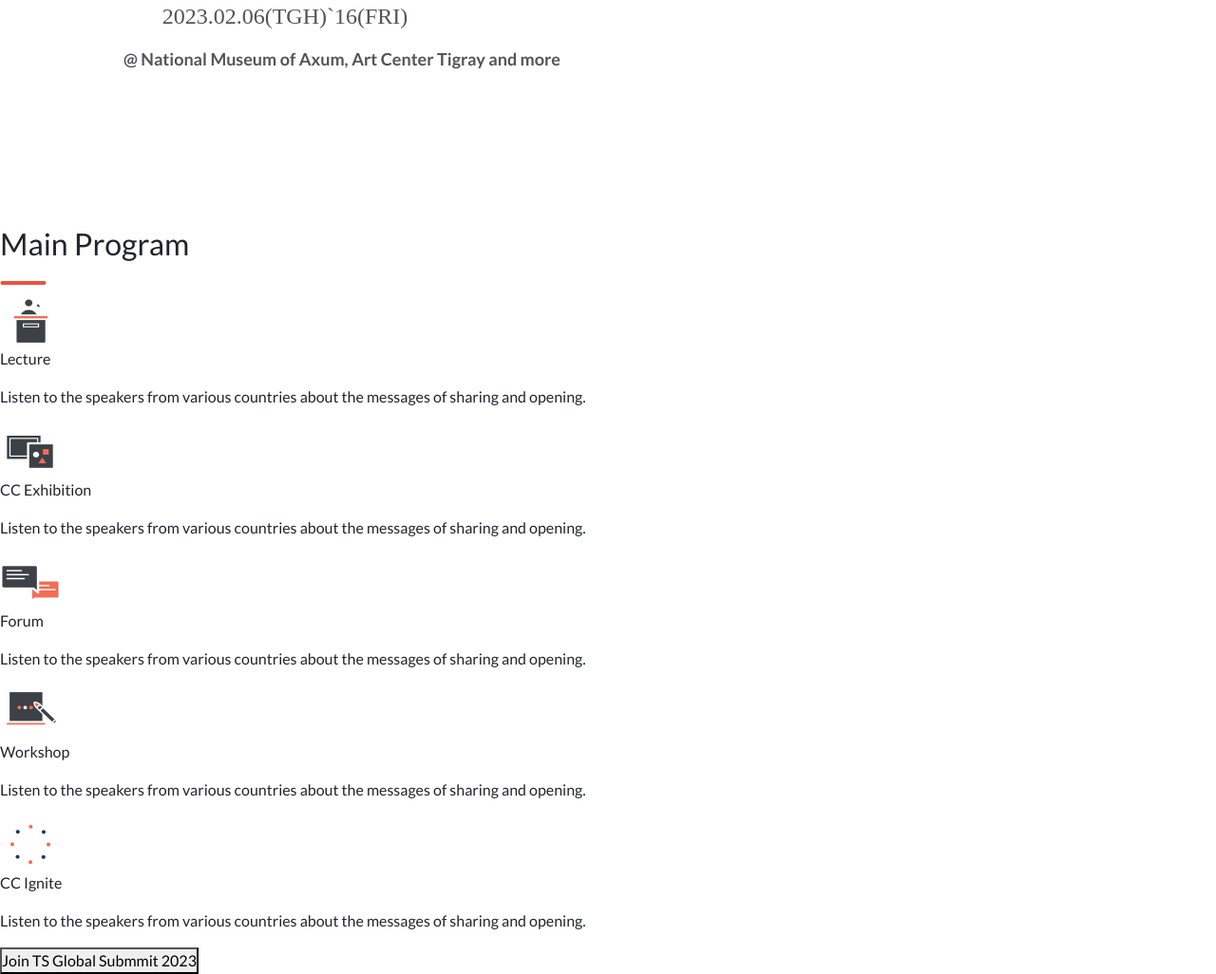
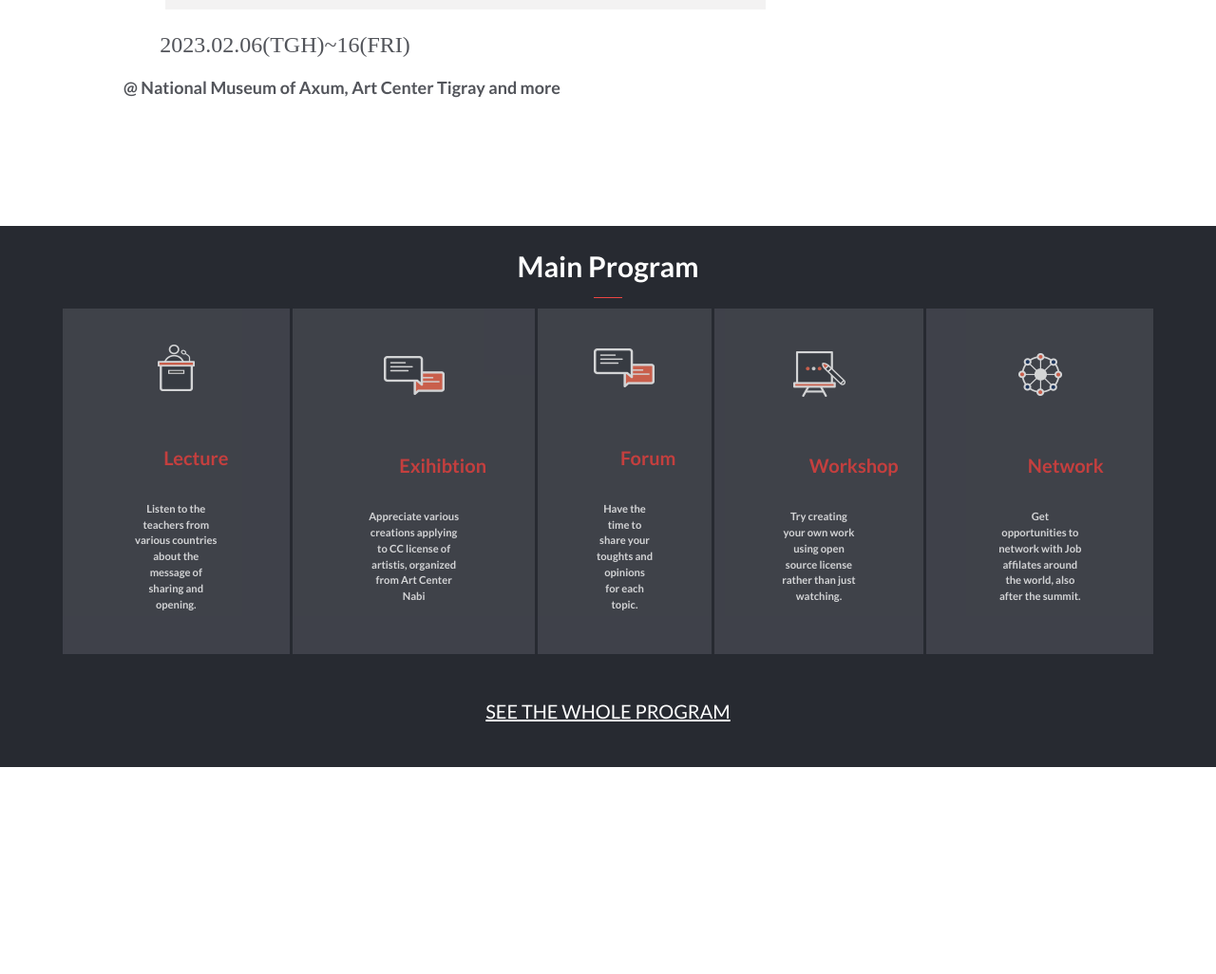
Before and after one commit to brhanuhailu/Moudle1CapstoneProject, a website: page index.html in a window 1280 px wide. Shown: the part 622-1648 px from the top of the page at 95% size. After the commit the page ends 1430 px from the top, so only its background shows below. Drawn offline with Linux system fonts and the light colour scheme; a web font is replaced by a local one.

Commit message:
index.html

```diff
--- a/index.html
+++ b/index.html
@@ -11,45 +11,32 @@
 </head>
 <body>
     <header class="hconatiner">
-        <div class="nav-mobile">
+        <div class="nav-conatiner">
             <button class="menu-link" type="button"><img src="images/hamburger_icon.png" alt="menus"></button>
              <nav class="d-menu-container">
                 <div class="d-menu-link">
                   <ul>
-                      <li><a href="#"><img src="images/github.svg" alt="Twitter"></a></li>
-                      <li><a href="#"><img src="images/twitter.svg" alt="Twitter"></a></li>
-                      <li><a href="#">Tigrigna</a></li>
-                      <li><a href="#">Contact</a></li>
-                      <li><a href="#">Logout</a></li>
+                      <li class="dnone"><a href="#"><img src="images/github.svg" alt="Twitter"></a></li>
+                      <li class="dnone"><a href="#"><img src="images/twitter.svg" alt="Twitter"></a></li>
+                      <li class="dnone"><a href="#">Tigrigna</a></li>
+                      <li class="dnone"><a href="#">Contact</a></li>
+                      <li class="dnone"><a href="#">Logout</a></li>
                   </ul>
                 </div>
-                <div class="second-menu">
+                    <div class="heder-list">
                         <div class="logo">
-                        <a href="index.html"><img src="images/fulogo.PNG" class="logo" calt="Twitter"></a>
+                            <a href="index.html"><img src="images/footerlogo.PNG" alt="Logo"></a>
                         </div>
-                <div class="ullink">
-                     <ul>
-                        <li><a href="#">About</a></li>
-                        <li><a href="#">Program</a></li>
-                        <li><a href="#">Join</a></li>
-                        <li><a href="#">Tigrigna</a></li>
-                        <li><a href="#">Contact</a></li>
-                        <li><a href="#">Link Join</a></li>
+                        <ul class="menu-bar-bottom">
+                            <li class="dnone"><a class="active" href="about.html">About</a></li>
+                            <li class="dnone"><a href="about.html">Program</a></li>
+                            <li class="dnone"><a href="about.html">Join</a></li>
+                            <li class="dnone"><a href="about.html">Sponsor</a></li>
+                            <li class="dnone"><a href="about.html">News</a></li>
+                            <li class="dnone"><a class="active" href="about.html">Register</a></li>
                         </ul>
                     </div>
-            </div>
              </nav>
-            <!-- <div class="nav-mobile-popup">
-                <p class="close-popup">&times;</p>
-                <ul>
-                    <li><a href="about.html">About</a></li>
-                    <li><a href="about.html">Program</a></li>
-                    <li><a href="about.html">Join</a></li>
-                    <li><a href="about.html">Sponsor</a></li>
-                    <li><a href="about.html">News</a></li>
-                    <li><a href="about.html">Courses</a></li>
-                </ul>
-            </div> -->
         </div>
         <div class="cott-title">
             <p class="pargraph">"Hello! Sharing world"</p>
@@ -65,90 +52,43 @@
             </p>
         </div>
         <div class="palce">
-            <h2>2023.02.06(TGH)`16(FRI)</h2>
+            <h2>2023.02.06(TGH)~16(FRI)</h2>
             <p class="hall">@ National Museum of Axum, Art Center Tigray and more</p>
         </div>
 
     </header>
 
-    <section class="main">
-      <h2 class="maintitle">Main Program</h2>
-      <img class="indicator" src="../images/indicator.svg" alt="indicator">
-     <div class="Pro-container">
-         <div class="progamlist">
-               <div class="learn-img">
-                   <img src="images/lecture.png">
+    <main class="main">
+        <h2 class="program-title">Main Program</h2>
+        <div class="main-card">
+            <article class="program">
+                <p><img src="./images/lecture.png"alt="program logo"></p>
+                <p class="program-head">Lecture</p>
+                <p class="program-description">Listen to the teachers from various countries about the message of sharing and opening.</p>
+            </article>
+            <article class="program">
+                <p><img src="./images/forum.png"alt="program logo"></p>
+                <p class="program-head">Exihibtion</p>
+                <p class="program-description">Appreciate various creations applying to CC license of artistis, organized from Art Center Nabi</p>
+            </article>
+            <article class="program">
+                <p><img src="./images/forum.png"alt="program logo"></p>
+                <p class="program-head">Forum</p>
+                <p class="program-description">Have the time to share your toughts and opinions for each topic.</p>
+            </article>
+            <article class="program">
+                <p><img src="./images/workshop.png"alt="program logo"></p>
+                <p class="program-head">Workshop</p>
+                <p class="program-description">Try creating your own work using open source license rather than just watching.</p>
+            </article>
+            <article class="program">
+                <p><img src="./images/ignite.png"alt="program logo"></p>
+                <p class="program-head">Network</p>
+                <p class="program-description">Get opportunities to network with  Job affilates around the world, also after the summit.</p>
+            </article>
         </div>
-                <div class="lecture">
-                    <p class=" lecturedesc"> Lecture</p>
-                </div>
-                <div class="lecture-detail">
-                    <p class=" lecture-paragraph">
-                    Listen to the speakers from various countries about the messages of
-                    sharing and opening.
-                   </p>
-             </div>
-         </div>
-         <div class="progamlist">
-            <div class="learn-img">
-                <img src="images/exhibition.png">
-             </div>
-             <div class="lecture">
-                 <p class=" lecturedesc"> CC Exhibition</p>
-             </div>
-             <div class="lecture-detail">
-                 <p class=" lecture-paragraph">
-                 Listen to the speakers from various countries about the messages of
-                 sharing and opening.
-                </p>
-          </div>
-      </div>
-      <div class="progamlist">
-        <div class="learn-img">
-            <img src="images/forum.png">
-         </div>
-         <div class="lecture">
-             <p class=" lecturedesc"> Forum</p>
-         </div>
-         <div class="lecture-detail">
-             <p class=" lecture-paragraph">
-             Listen to the speakers from various countries about the messages of
-             sharing and opening.
-            </p>
-      </div>
-  </div>
-  <div class="progamlist">
-    <div class="learn-img">
-        <img src="images/workshop.png">
-     </div>
-     <div class="lecture">
-         <p class=" lecturedesc"> Workshop</p>
-     </div>
-     <div class="lecture-detail">
-         <p class=" lecture-paragraph">
-         Listen to the speakers from various countries about the messages of
-         sharing and opening.
-        </p>
-  </div>
-</div>
-<div class="progamlist">
-    <div class="learn-img">
-        <img src="images/ignite.png">
-     </div>
-     <div class="lecture">
-         <p class=" lecturedesc"> CC Ignite</p>
-     </div>
-     <div class="lecture-detail">
-         <p class=" lecture-paragraph">
-         Listen to the speakers from various countries about the messages of
-         sharing and opening.
-        </p>
-  </div>
-</div>
-<div class="joinmeet">
-    <button type="button" class="join">Join TS Global Submmit 2023</button>
-</div>
-</div>
-</section>
+        <button class="join-program" type="button">Join TIG Global Meet Now</button>
+        <a class="See-the-whole" href="">SEE THE WHOLE PROGRAM</a>
+    </main>
 </body>
 </html>
```
Lines whose indentation alone changed are shown as unchanged.
